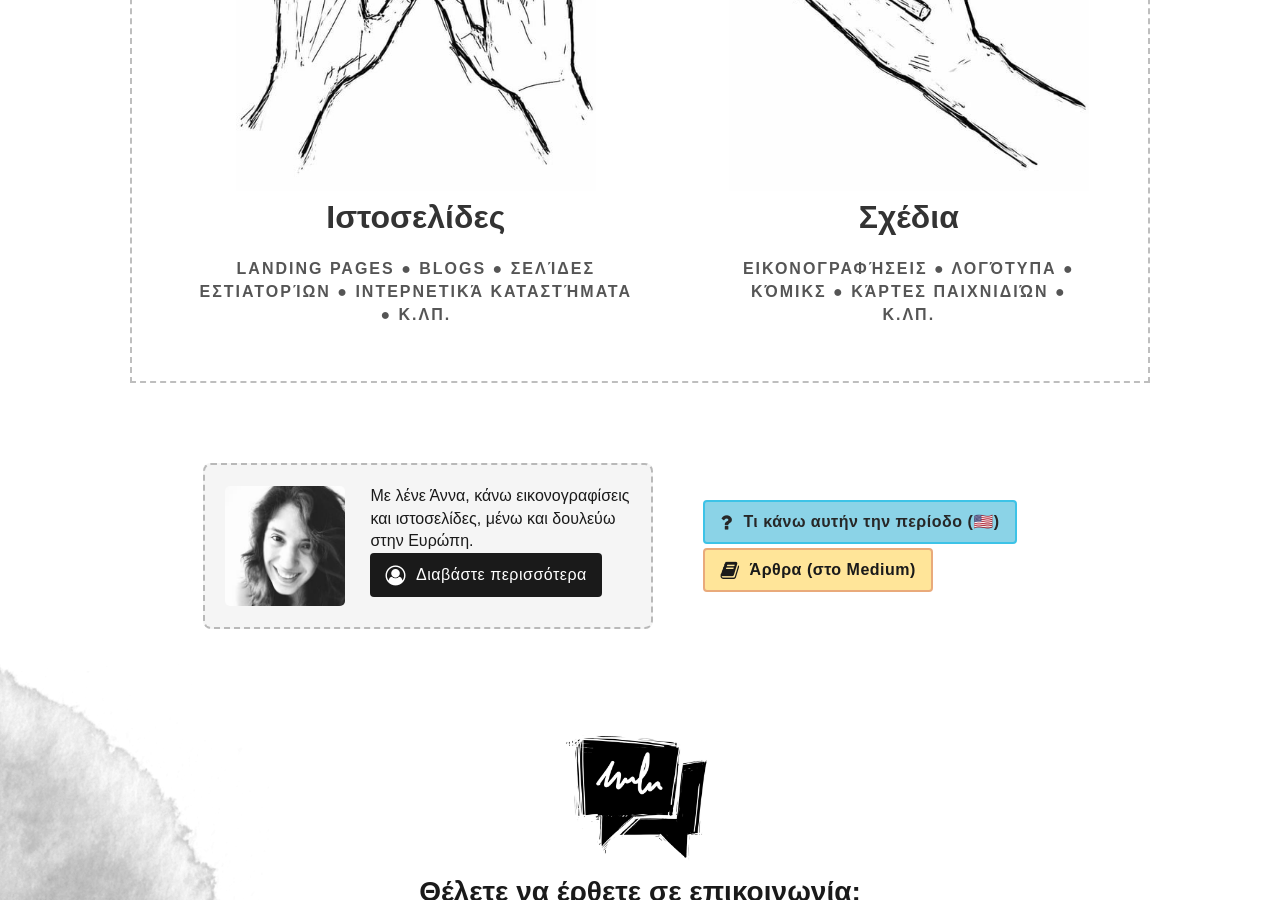
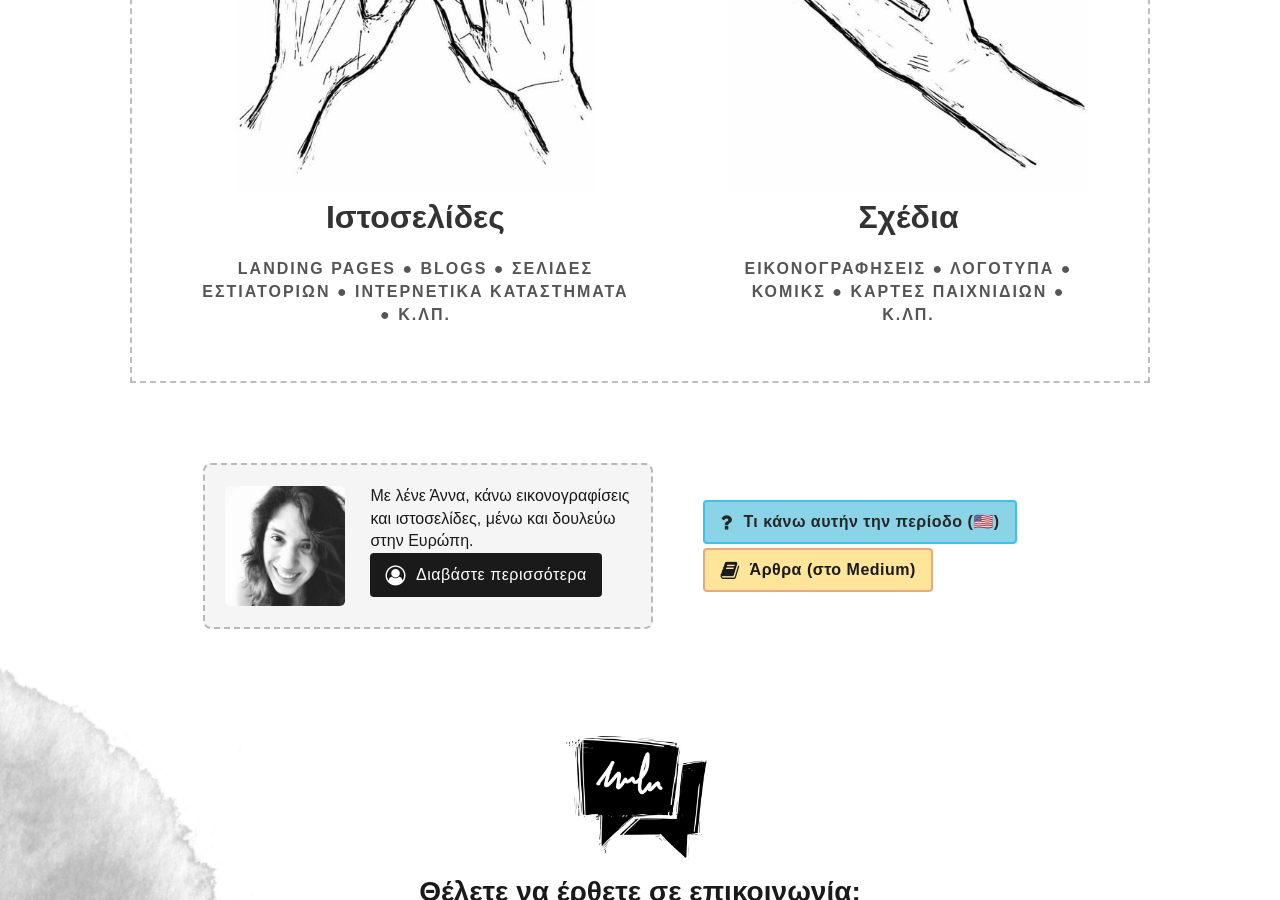
Before and after one commit to anna-filou/2019-portfolio, a Jekyll site: the page built from gr/index.html, in a window 1280 px wide and 900 px high, scrolled down 1152 px. Built offline with Jekyll 4.4.1, drawn with Linux system fonts in a browser that asks for light colours; nearby versions of some CDN libraries.

Commit message:
removed τονους

```diff
--- a/_includes/pages/index.html
+++ b/_includes/pages/index.html
@@ -68,7 +68,7 @@
                 {% elsif page.lang == 'gr' %}
 
                 <h3 class="product-name-title"> Ιστοσελίδες</h3>
-                <div class="tagline">Landing Pages ● Blogs ● Σελίδες Εστιατορίων ● Ιντερνετικά Καταστήματα ● κ.λπ.</div>
+                <div class="tagline">Landing Pages ● Blogs ● Σελιδες Εστιατοριων ● Ιντερνετικα Καταστηματα ● κ.λπ.</div>
                 {% endif %}
               </div>
             </div>
@@ -87,7 +87,7 @@
                 <div class="tagline">Illustrationen ● Logos ● Comics ● Spielkarten ● usw</div>
                 {% elsif page.lang == 'gr' %}
                 <h3 class="product-name-title">Σχέδια</h3>
-                <div class="tagline">Εικονογραφήσεις ● Λογότυπα ● Κόμικσ ● Κάρτες Παιχνιδιών ● κ.λπ.</div>
+                <div class="tagline">Εικονογραφησεις ● Λογοτυπα ● Κομικς ● Καρτες Παιχνιδιων ● κ.λπ.</div>
                 {% endif %}
               </div>
             </div>
```
